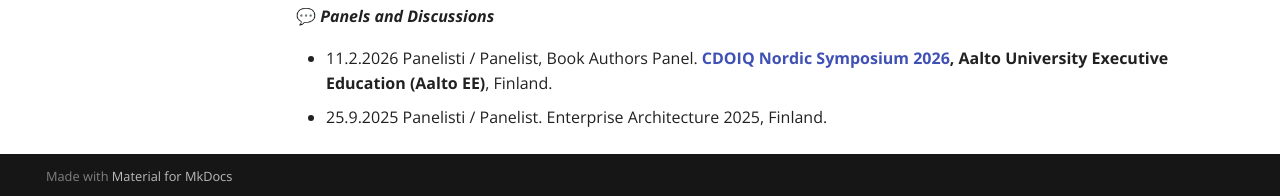
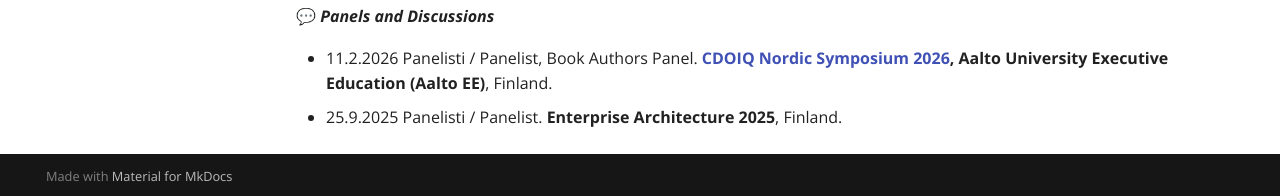
Before and after one commit to eetuniemiphd/eetuniemi, an MkDocs documentation site: the page built from docs/appearances-media.md, in a window 1280 px wide and 900 px high, scrolled down 688 px. Shown: the part 701-897 px from the top of the window. Built offline with MkDocs 1.6.1 and Material for MkDocs 9.7.7, drawn with Linux system fonts in a browser that asks for light colours; comment, search, counter and statistics services are not loaded.

```diff
--- a/docs/appearances-media.md
+++ b/docs/appearances-media.md
@@ -43,4 +43,4 @@ Tämä lista ei ole kattava ennen vuotta 2016 / This list is not comprehensive p
 💬 ***Panels and Discussions***
 
 - 11.2.2026 Panelisti / Panelist, Book Authors Panel. **[CDOIQ Nordic Symposium 2026](https://www.aaltoee.fi/en/programs/cdoiq-nordic-symposium), Aalto University Executive Education (Aalto EE)**, Finland.
-- 25.9.2025 Panelisti / Panelist. Enterprise Architecture 2025, Finland.
+- 25.9.2025 Panelisti / Panelist. **Enterprise Architecture 2025**, Finland.
```
